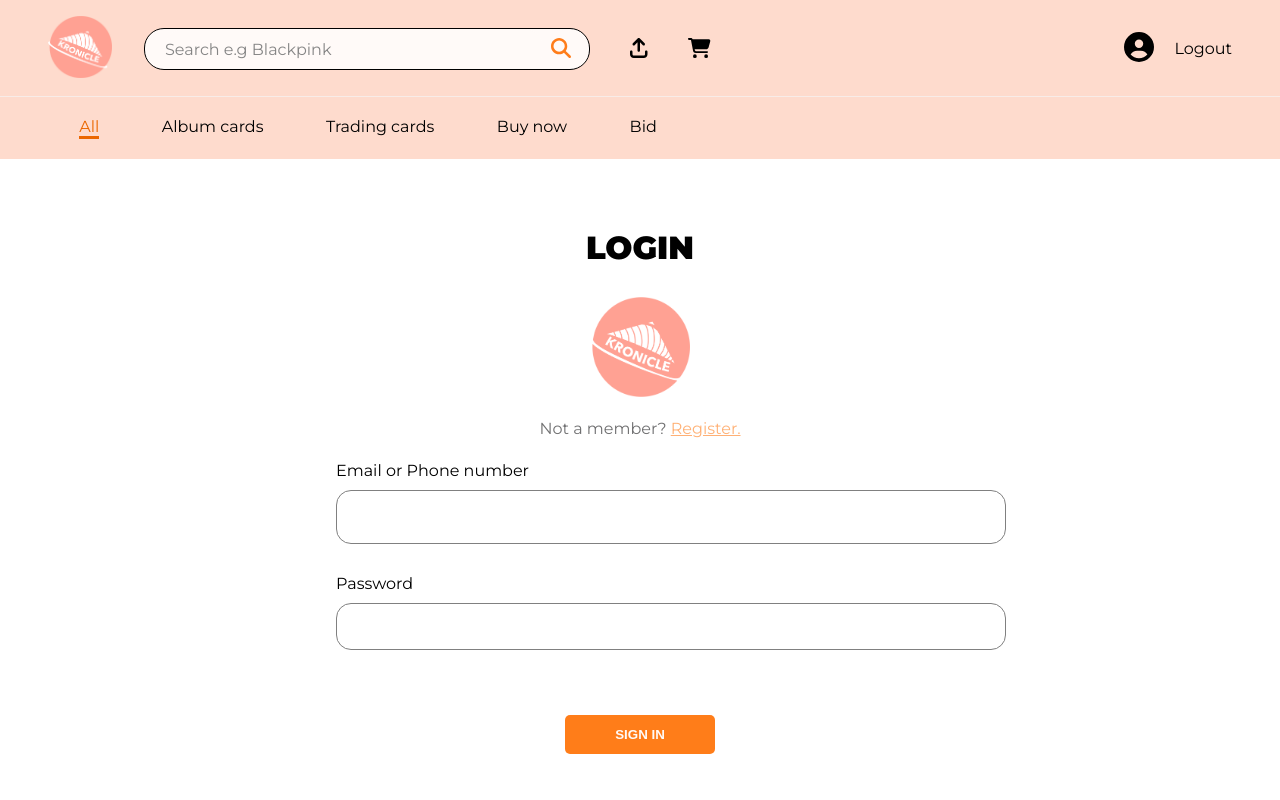
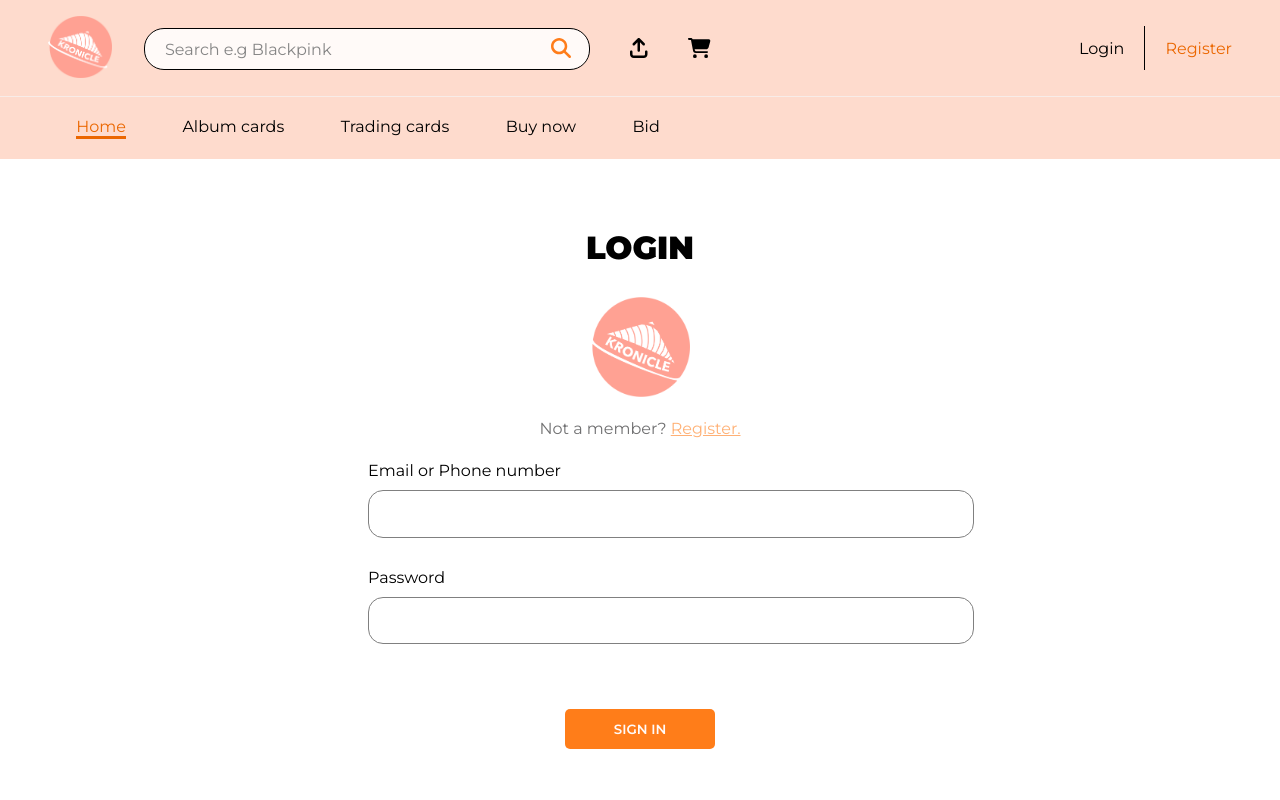
Before and after one commit to Kronicle-team/kronicle-app, a React (Create React App) app: page /login in a window 1280 px wide. Shown: the top 800 px of the page. Built offline with nearby package versions, Linux system fonts and the light colour scheme.

Commit message:
Change link for navigation

```diff
--- a/src/components/auth/LoginForm.js
+++ b/src/components/auth/LoginForm.js
@@ -1,6 +1,7 @@
 import Layout from "../../components/Layout";
 import style from "./RegisterForm.module.css";
 import {useState} from "react";
+import {Link} from "react-router-dom";
 
 const LoginForm = () => {
     const [emailOrPhoneNumber, setEmailOrPhoneNumber] = useState("");
@@ -21,7 +22,7 @@ const LoginForm = () => {
                     className={style["logo"]}
                     alt={"Kronicle logo"}
                 />
-                <p className={style["p"]}>Not a member? <a href="#" className={style["a"]}>Register.</a></p>
+                <p className={style["p"]}>Not a member? <Link to="/register" className={style["a"]}>Register.</Link></p>
                 <label className={style["label"]}>Email or Phone number</label>
                 <input
                     type="text"
@@ -38,7 +39,9 @@ const LoginForm = () => {
                 />
             </form>
             <div className={style["button-wrapper"]}>
+              <Link to="/">
                 <button className={style["register-btn"]}>SIGN IN</button>
+              </Link>
             </div>
             </div>
         </Layout>
--- a/src/components/auth/RegisterForm.js
+++ b/src/components/auth/RegisterForm.js
@@ -1,6 +1,7 @@
 import Layout from "../../components/Layout";
 import style from "./RegisterForm.module.css";
 import {useState} from "react";
+import {Link} from "react-router-dom";
 
 const RegisterForm = () => {
     const [emailOrPhoneNumber, setEmailOrPhoneNumber] = useState("");
@@ -51,7 +52,7 @@ const RegisterForm = () => {
                     className={style["logo"]}
                     alt={"Kronicle logo"}
                 />
-                <p className={style["p"]}>Already a member? <a href="#" className={style["a"]}>Sign in.</a></p>
+                <p className={style["p"]}>Already a member? <Link to="/login" className={style["a"]}>Sign in.</Link></p>
                 <label className={style["label"]}>Email or Phone number</label>
                 <input
                     type="text"
@@ -81,7 +82,7 @@ const RegisterForm = () => {
                     className={style["input"]}
                 />
                 <Checkbox
-                    label={<label className={style["label"]}>I agree to the &nbsp;<a href="#" className={style["a"]}>terms and conditions.</a></label>}
+                    label={<label className={style["label"]}>I agree to the &nbsp;<Link to="/tos" className={style["a"]}>terms and conditions.</Link></label>}
                     value={checkedFirst}
                     onChange={handleChangeFirst}
                 />
@@ -92,7 +93,7 @@ const RegisterForm = () => {
                 />
             </form>
             <div className={style["button-wrapper"]}>
-                <button className={style["register-btn"]}>REGISTER</button>
+                <Link to="/"><button className={style["register-btn"]}>REGISTER</button></Link>
                 <button type="submit" className={style["clear-btn"]} onClick={handleReset}>CLEAR</button>
             </div>
             </div>
--- a/src/components/auth/RegisterForm.module.css
+++ b/src/components/auth/RegisterForm.module.css
@@ -70,7 +70,7 @@
     width: 150px;
     padding: 10px;
     color: #FFFAF8;
-    font-weight: 600;
+    font-family: "Montserrat SemiBold", sans-serif;
     background-color: #FF7D19;
     border-radius: 5px;
     border-color: transparent;
--- a/src/components/checkout/CheckoutOne.js
+++ b/src/components/checkout/CheckoutOne.js
@@ -15,36 +15,36 @@ const CheckoutOne = () => {
       <div className={style["wrapper"]}>
         <div className={style["logo-wrapper"]}>
           <div>
-            <a href={"check-out-1"} className={style["icon-wrapper"]}>
+            <Link to="/check-out-1" className={style["icon-wrapper"]}>
               <img
                 src={"../../media/icons/checkout/CheckoutIcon1Orange.svg"}
                 className={style["logo"]}
                 alt={"Logo"}
               />
               <h3 className={style["logoTextMain"]}>SHIPPING DETAILS</h3>
-            </a>
+            </Link>
           </div>
-          <img src={"../../media/icons/checkout/Line.svg"} />
+          <img src={"../../media/icons/checkout/Line.svg"} alt="line" />
           <div>
-            <a href={"check-out-2"} className={style["icon-wrapper"]}>
+            <div className={style["icon-wrapper"]}>
               <img
                 src={"../../media/icons/checkout/CheckoutIcon2Black.svg"}
                 className={style["logo"]}
                 alt={"Logo"}
               />
               <h3 className={style["logoText"]}>PAYMENT METHOD</h3>
-            </a>
+            </div>
           </div>
           <img src={"../../media/icons/checkout/Line.svg"} alt={"Line"} />
           <div>
-            <a href={"check-out-3"} className={style["icon-wrapper"]}>
+            <div className={style["icon-wrapper"]}>
               <img
-                src={"../../media/icons/checkout/CheckoutIcon3Black.svg"}
-                className={style["logo"]}
-                alt={"Logo"}
+                  src={"../../media/icons/checkout/CheckoutIcon3Black.svg"}
+                  className={style["logo"]}
+                  alt={"Logo"}
               />
               <h3 className={style["logoText"]}>CONFIRMATION</h3>
-            </a>
+            </div>
           </div>
         </div>
 
@@ -94,10 +94,10 @@ const CheckoutOne = () => {
         </form>
 
         <div className={style["button-wrapper"]}>
-          <Link to={"/check-out-2"}>
+          <Link to="/check-out-2">
             <button className={style["next-button"]}>NEXT</button>
           </Link>
-          <Link to={"/"}>
+          <Link to="/">
             <button className={style["cancel-button"]}>CANCEL</button>
           </Link>
         </div>
--- a/src/components/checkout/CheckoutThree.js
+++ b/src/components/checkout/CheckoutThree.js
@@ -1,6 +1,5 @@
 import Layout from "../../components/Layout";
 import style from "./CheckoutThree.module.css";
-import { useState } from "react";
 import { Link } from "react-router-dom";
 
 const CheckoutThree = () => {
@@ -9,35 +8,31 @@ const CheckoutThree = () => {
       <div className={style["wrapper"]}>
         <div className={style["logo-wrapper"]}>
           <div className={style["icon-wrapper"]}>
-            <a href={"check-out-1"}>
               <img
                 src={"../../media/icons/checkout/Tick.svg"}
                 className={style["logo"]}
                 alt={"Logo"}
               />
-            </a>
             <h3 className={style["logoTextMain"]}>SHIPPING DETAILS</h3>
           </div>
           <img src={"../../media/icons/checkout/Line.svg"} alt={"Line"} />
           <div className={style["icon-wrapper"]}>
-            <a href={"check-out-2"}>
               <img
                 src={"../../media/icons/checkout/Tick.svg"}
                 className={style["logo"]}
                 alt={"Logo"}
               />
-            </a>
             <h3 className={style["logoTextMain"]}>PAYMENT METHOD</h3>
           </div>
           <img src={"../../media/icons/checkout/Line.svg"} alt={"Line"} />
           <div className={style["icon-wrapper"]}>
-            <a href={"check-out-3"}>
+            <Link to="/check-out-3">
               <img
                 src={"../../media/icons/checkout/CheckoutIcon3Orange.svg"}
                 className={style["logo"]}
                 alt={"Logo"}
               />
-            </a>
+            </Link>
             <h3 className={style["logoTextMain"]}>CONFIRMATION</h3>
           </div>
         </div>
@@ -54,7 +49,7 @@ const CheckoutThree = () => {
             Donec eu malesuada dui, eget tincidunt orci. Quisque a metus quis
             augue semper lobortis. Etiam dignissim eget ante sed gravida.
           </div>
-          <Link to={"/"}>
+          <Link to="/">
             <button className={style["back-button"]}>BACK TO HOMEPAGE</button>
           </Link>
         </div>
--- a/src/components/checkout/CheckoutTwo.js
+++ b/src/components/checkout/CheckoutTwo.js
@@ -15,36 +15,36 @@ const CheckoutTwo = () => {
       <div className={style["wrapper"]}>
         <div className={style["logo-wrapper"]}>
           <div>
-            <a href={"check-out-1"} className={style["icon-wrapper"]}>
+            <Link to="/check-out-1" className={style["icon-wrapper"]}>
               <img
                 src={"../../media/icons/checkout/Tick.svg"}
                 className={style["logo"]}
                 alt={"Logo"}
               />
               <h3 className={style["logoTextMain"]}>SHIPPING DETAILS</h3>
-            </a>
+            </Link>
           </div>
           <img src={"../../media/icons/checkout/Line.svg"} alt={"Line"} />
           <div>
-            <a href={"check-out-2"} className={style["icon-wrapper"]}>
+            <Link to="/check-out-2" className={style["icon-wrapper"]}>
               <img
                 src={"../../media/icons/checkout/CheckoutIcon2Orange.svg"}
                 className={style["logo"]}
                 alt={"Logo"}
               />
               <h3 className={style["logoTextMain"]}>PAYMENT METHOD</h3>
-            </a>
+            </Link>
           </div>
           <img src={"../../media/icons/checkout/Line.svg"} alt={"Line"} />
           <div>
-            <a href={"check-out-3"} className={style["icon-wrapper"]}>
+            <div className={style["icon-wrapper"]}>
               <img
                 src={"../../media/icons/checkout/CheckoutIcon3Black.svg"}
                 className={style["logo"]}
                 alt={"Logo"}
               />
               <h3 className={style["logoText"]}>CONFIRMATION</h3>
-            </a>
+            </div>
           </div>
         </div>
         <div className={style["payment-wrapper"]}>
--- a/src/components/header/NavBar.js
+++ b/src/components/header/NavBar.js
@@ -5,7 +5,7 @@ import common from "../../styles/common.module.css"
 const NavBar = () => {
   return (
       <nav className={[style["nav"], common["flex"]].join(" ")}>
-          <Link to="/cards/all" className={style["active-link"]}>All</Link>
+          <Link to="/" className={style["active-link"]}>Home</Link>
           <Link to="/cards/album-cards">Album cards</Link>
           <Link to="/cards/trading-cards">Trading cards</Link>
           <Link to="/cards/buy-now">Buy now</Link>
--- a/src/components/header/TopHeader.js
+++ b/src/components/header/TopHeader.js
@@ -11,7 +11,7 @@ import {
 import {useState} from "react";
 
 const TopHeader = () => {
-  const [isLoggedIn, setLogIn] = useState("false");
+  const [isLoggedIn, setLogIn] = useState(false);
 
   return (
       <div className={[style["top-header"], common["flex"]].join(" ")}>
@@ -21,7 +21,7 @@ const TopHeader = () => {
           </Link>
 
           <SearchBar/>
-          <Link to="/"><FontAwesomeIcon icon={faArrowUpFromBracket} className={style["icon"]}/></Link>
+          <Link to="/listing"><FontAwesomeIcon icon={faArrowUpFromBracket} className={style["icon"]}/></Link>
           <Link to="/"><FontAwesomeIcon icon={faShoppingCart} className={style["icon"]}/></Link>
         </div>
 
@@ -29,8 +29,10 @@ const TopHeader = () => {
           {isLoggedIn
               ? (
                   <>
-                    <Link to="/" className={style["avatar"]}><FontAwesomeIcon icon={faUserCircle}/></Link>
-                    <Link to="/">Logout</Link>
+                    <Link to="/my-account" className={style["avatar"]}>
+                      <FontAwesomeIcon icon={faUserCircle}/>
+                    </Link>
+                    <Link to="/login">Logout</Link>
                   </>
               )
               : (
--- a/src/pages/BidPage.module.css
+++ b/src/pages/BidPage.module.css
@@ -29,10 +29,6 @@
     border: 2px solid var(--white-grey);
     border-radius: 10px;
     padding: 0 20px;
-}
-
-input[type="text"] {
-    font-size: 18px;
 }
 
 .currency {
```
